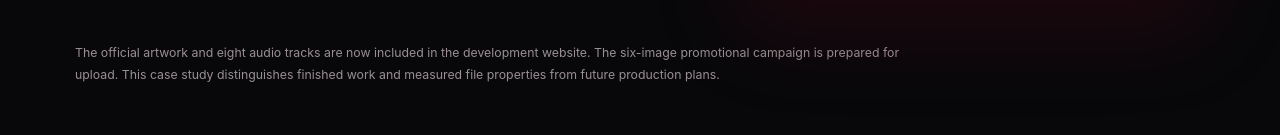
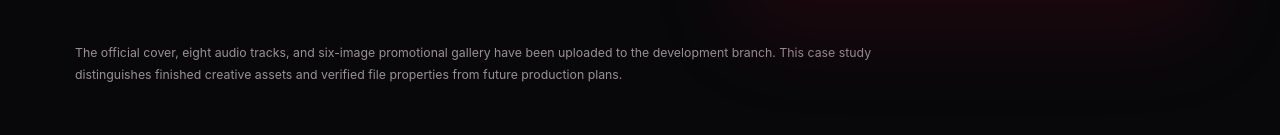
Before and after one commit to SilentGameTales/reno-kagenami-portfolio, a Next.js app: page /portfolio/terror-in-resonance in a window 1280 px wide. Shown: the part 740-875 px from the top of the page. Built offline with nearby package versions, Linux system fonts and the light colour scheme.

Commit message:
Confirm six Terror in Resonance promotional images are uploaded

```diff
--- a/app/portfolio/terror-in-resonance/page.js
+++ b/app/portfolio/terror-in-resonance/page.js
@@ -43,7 +43,7 @@ export default function TerrorInResonancePage() {
             </div>
             <AlbumCover />
           </div>
-          <p className={styles.disclosure}>The official artwork and eight audio tracks are now included in the development website. The six-image promotional campaign is prepared for upload. This case study distinguishes finished work and measured file properties from future production plans.</p>
+          <p className={styles.disclosure}>The official cover, eight audio tracks, and six-image promotional gallery have been uploaded to the development branch. This case study distinguishes finished creative assets and verified file properties from future production plans.</p>
         </div>
       </header>
       <section className={styles.section}>
@@ -85,7 +85,7 @@ export default function TerrorInResonancePage() {
           </div>
           <div className={styles.deliverables}>
             <article><span>01</span><h3>Album sound</h3><p>Eight original tracks verified, with prepared streaming copies and measured runtimes. Per-song production prompts can be added as they are documented.</p><small>Eight audio tracks uploaded to the preview branch</small></article>
-            <article><span>02</span><h3>Visual campaign</h3><p>Official cover and six selected promotional stills follow one visual progression: hidden passage, escape, cathedral nave, marble stairs, and lectern.</p><small>Cover uploaded · six-still gallery staged</small></article>
+            <article><span>02</span><h3>Visual campaign</h3><p>Official cover and six selected promotional stills follow one visual progression: hidden passage, escape, cathedral nave, marble stairs, and lectern.</p><small>Official cover and six promotional stills uploaded</small></article>
             <article><span>03</span><h3>Creative QA</h3><p>Documented technical file checks, plus planned qualitative review of visual consistency, vocal casting, motif continuity, and mix clarity.</p><small>Technical baseline captured / listening rubric next</small></article>
           </div>
         </div>
```
